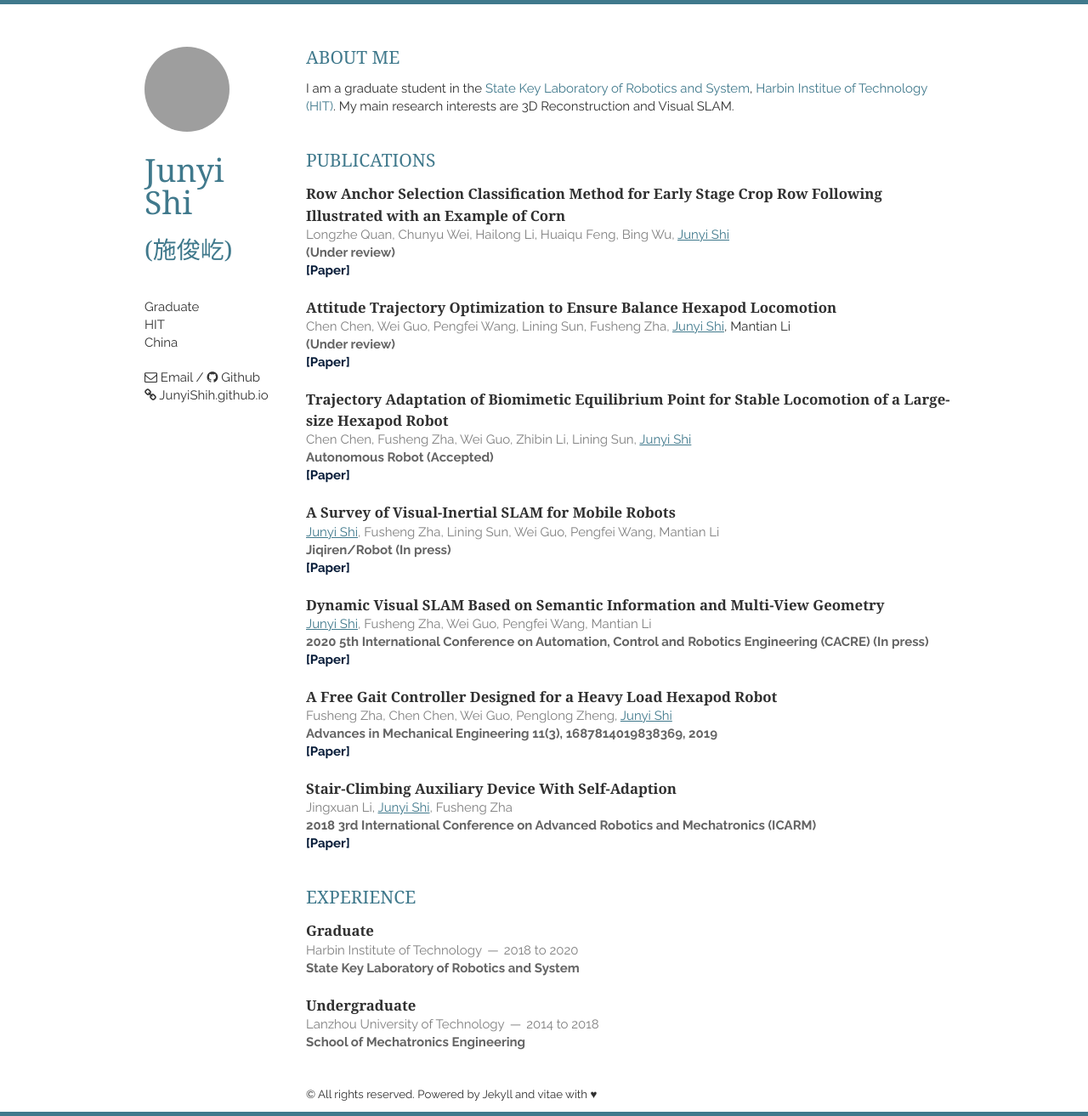
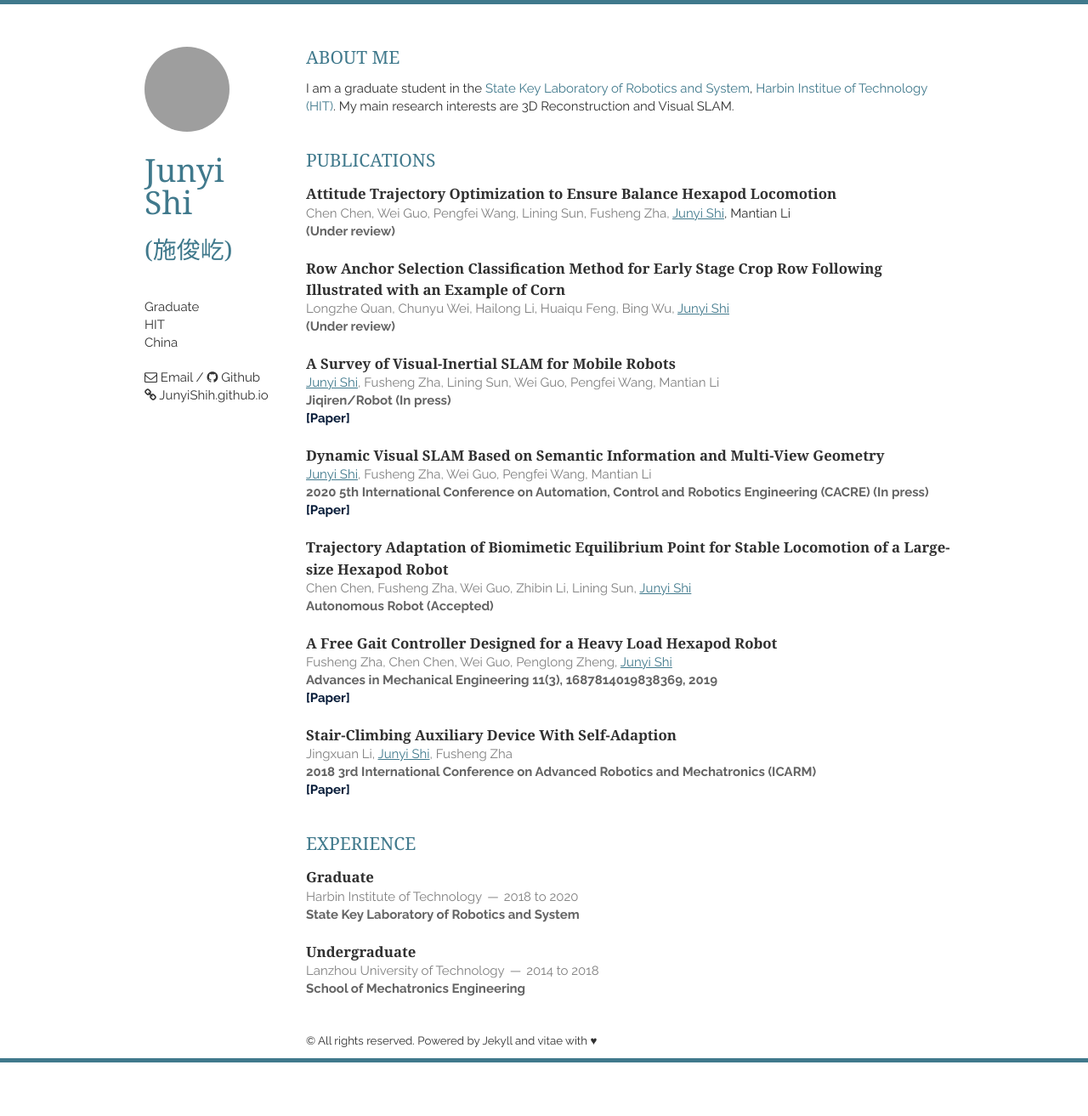
Before and after one commit to JunYiShih/JunYiShih.github.io, a Jekyll site: the page built from index.html, in a window 1280 px wide. Shown: the whole page at 85% size. Built offline with Jekyll 4.4.1, drawn with Linux system fonts in a browser that asks for light colours; nearby versions of some CDN libraries; the list of posts is cut into pages by our own code; a style sheet for code colours, icons or effects is not loaded; after the commit the page ends 1250 px from its top, so only the background shows below that; grey boxes are pictures that could not be loaded.

Commit message:
Update Publications.html

```diff
--- a/_includes/Publications.html
+++ b/_includes/Publications.html
@@ -1,5 +1,18 @@
 <section class="thirteen columns">
     <h1>Publications</h1>
+
+    <article>
+        <header>
+            <h1>Attitude Trajectory Optimization to Ensure Balance Hexapod Locomotion</h1>
+            <span>Chen Chen, Wei Guo, Pengfei Wang, Lining Sun, Fusheng Zha, <font color="#40798C"><u>Junyi Shi</u></font></span>, Mantian Li
+        </header>
+        <p>
+            <em>(Under review)</em>
+        </p>
+        <!-- <p><a href="">
+            <em><font color="#061b38">[Paper]</font></em>
+        </a></p> -->
+    </article>
 
     <article>
         <header>
@@ -9,37 +22,10 @@
         <p>
             <em>(Under review)</em>
         </p>
-        <p><a href="">
+        <!-- <p><a href="">
             <em><font color="#061b38">[Paper]</font></em>
-        </a></p>
+        </a></p> -->
     </article>
-
-    <article>
-        <header>
-            <h1>Attitude Trajectory Optimization to Ensure Balance Hexapod Locomotion</h1>
-            <span>Chen Chen, Wei Guo, Pengfei Wang, Lining Sun, Fusheng Zha, <font color="#40798C"><u>Junyi Shi</u></font></span>, Mantian Li
-        </header>
-        <p>
-            <em>(Under review)</em>
-        </p>
-        <p><a href="">
-            <em><font color="#061b38">[Paper]</font></em>
-        </a></p>
-    </article>
-
-    <article>
-        <header>
-            <h1>Trajectory Adaptation of Biomimetic Equilibrium Point for Stable Locomotion of a Large-size Hexapod Robot</h1>
-            <span>Chen Chen, Fusheng Zha, Wei Guo, Zhibin Li, Lining Sun, <font color="#40798C"><u>Junyi Shi</u></font></span>
-        </header>
-        <p>
-            <em>Autonomous Robot (Accepted)</em>
-        </p>
-        <p><a href="">
-            <em><font color="#061b38">[Paper]</font></em>
-        </a></p>
-    </article>
-
 
     <article>
         <header>
@@ -70,6 +56,19 @@
 
     <article>
         <header>
+            <h1>Trajectory Adaptation of Biomimetic Equilibrium Point for Stable Locomotion of a Large-size Hexapod Robot</h1>
+            <span>Chen Chen, Fusheng Zha, Wei Guo, Zhibin Li, Lining Sun, <font color="#40798C"><u>Junyi Shi</u></font></span>
+        </header>
+        <p>
+            <em>Autonomous Robot (Accepted)</em>
+        </p>
+        <!-- <p><a href="">
+            <em><font color="#061b38">[Paper]</font></em>
+        </a></p> -->
+    </article>
+
+    <article>
+        <header>
             <h1>A Free Gait Controller Designed for a Heavy Load Hexapod Robot</h1>
             <span>Fusheng Zha, Chen Chen, Wei Guo, Penglong Zheng, <font color="#40798C"><u>Junyi Shi</u></font></span>
         </header>
```
